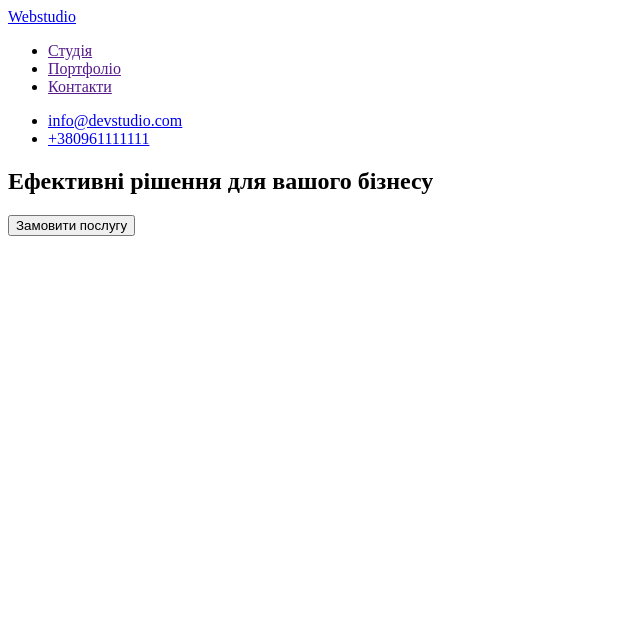
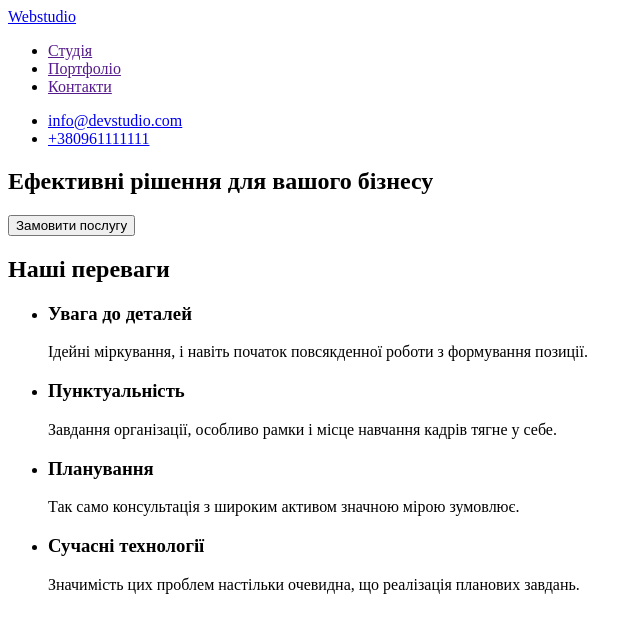
Before and after one commit to Eugene-Hlushak/goit-markup-hw-01, a plain HTML site: page index.html in a window 1280 px wide. Shown: the whole page, without its empty margins (0-640 px from the left). Drawn offline with Linux system fonts and the light colour scheme.

Commit message:
Додає секцію "наші переваги"

```diff
--- a/index.html
+++ b/index.html
@@ -28,6 +28,27 @@
                 <button type="button">Замовити послугу</button>
             </section>
         </div>
+        <section>
+            <h2>Наші переваги</h2>
+            <ul>
+                <li>
+                    <h3>Увага до деталей</h3>
+                    <p>Ідейні міркування, і навіть початок повсякденної роботи з формування позиції.</p>
+                </li>
+                <li>
+                    <h3>Пунктуальність</h3>
+                    <p>Завдання організації, особливо рамки і місце навчання кадрів тягне у себе.</p>
+                </li>
+                <li>
+                    <h3>Планування</h3>
+                    <p>Так само консультація з широким активом значною мірою зумовлює.</p>
+                </li>
+                <li>
+                    <h3>Сучасні технології</h3>
+                    <p>Значимість цих проблем настільки очевидна, що реалізація планових завдань.</p>
+                </li>
+                </ul>
+        </section>
     </main>
 
 </body>
```
